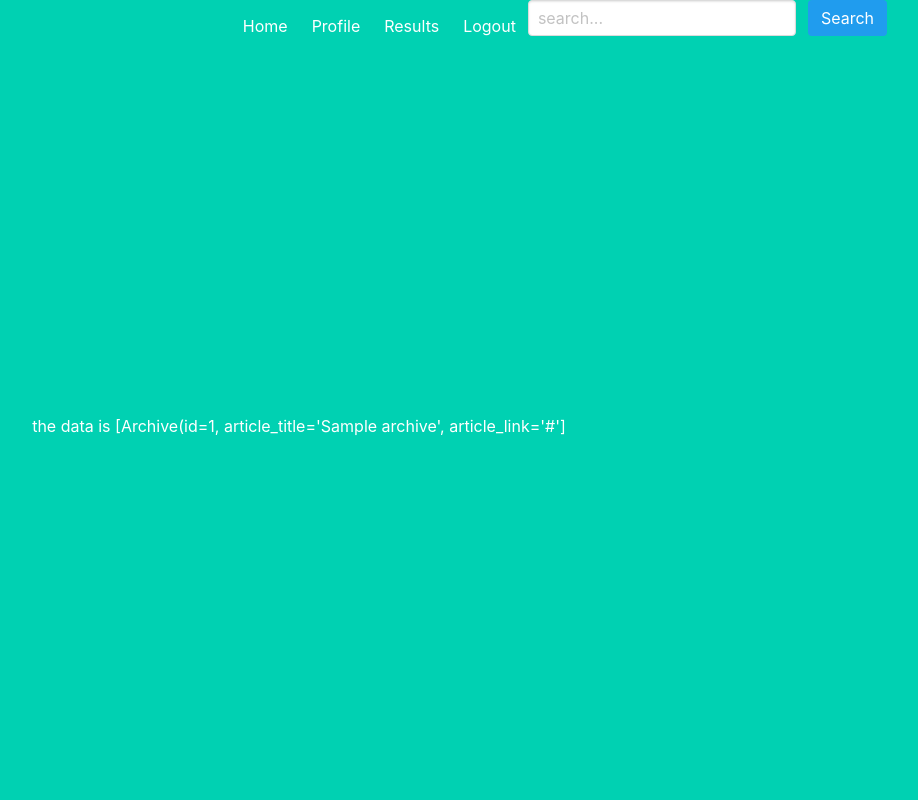
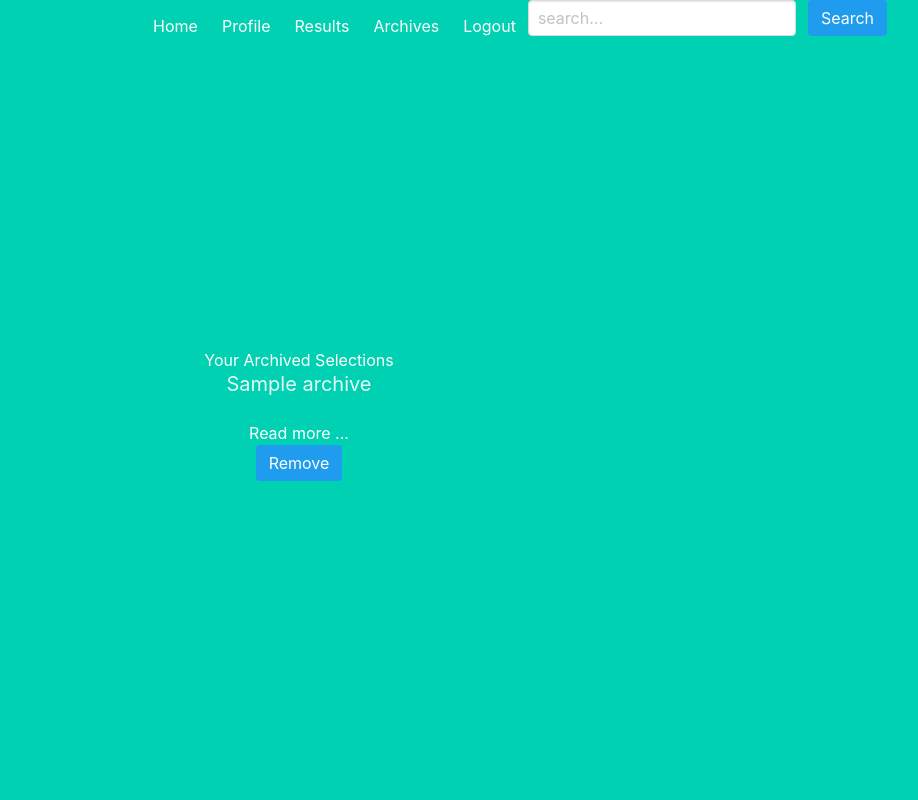
Before and after one commit to astudillome/News-Aggregator, a Flask app: page /archives in a window 1280 px wide. Shown: the whole page, without its empty margins (341-1259 px from the left). Run offline with Flask 2, Linux system fonts and the light colour scheme; a user stored in the database is signed in; tables that the repository leaves empty hold one stand-in row (values such as "Sample post").

Commit message:
renders archived data on archives page

```diff
--- a/project/api.py
+++ b/project/api.py
@@ -87,9 +87,23 @@ def archive():
 
   return redirect(url_for('results'))
 
+# @app.route('/archives')
+# def archives():
+#   return render_template('archives.html')
+
 @app.route('/archives', methods=['GET'])
-def get_user_archives():
+def archives():
   id = current_user.id
   data = Archive.query.filter_by(user_id=id).all()
 
   return render_template('archives.html', data=data)
+
+@app.route('/remove', methods=['GET', 'POST'])
+def remove():
+  id = request.args.get('id', None)
+  print(id)
+  record = Archive.query(id)
+
+  record.delete()
+
+  return redirect(url_for('archives'))
--- a/project/templates/archives.html
+++ b/project/templates/archives.html
@@ -1,4 +1,17 @@
 {% extends "base.html" %}
 {% block content %}
-<p>the data is {{data}}</p>
+<h1>Your Archived Selections</h1>
+
+{% for archive in data %}
+{% set id = archive.id %}
+
+<h2 class="subtitle">{{archive.article_title}}</h2>
+<p><a href="{{archive.article_link}}" target="_blank">Read more ...</a></p>
+
+<form action="{{ url_for('remove', id=id) }}" method="post">
+     <input type="submit" class="button is-info" value="Remove"
+     name="remove">
+</form>
+<br>
+{% endfor %}
 {% endblock %}
--- a/project/templates/base.html
+++ b/project/templates/base.html
@@ -22,11 +22,16 @@
                 <a href="{{ url_for('profile') }}" class="navbar-item">
                   Profile
                 </a>
+
                 <a href="{{ url_for('results') }}" class="navbar-item"> Results </a>
                 {% if current_user.is_authenticated %}
+                <a href="{{ url_for('archives') }}" class="navbar-item">
+                  Archives
+                </a>
                 <a href="{{ url_for('logout') }}" class="navbar-item">
                   Logout
                 </a>
+
                 {% else %}
                 <a href="{{ url_for('login') }}" class="navbar-item"> Login </a>
                 <a href="{{ url_for('signup') }}" class="navbar-item">
--- a/project/templates/results.html
+++ b/project/templates/results.html
@@ -2,8 +2,8 @@
 {% block content %}
 <h1 class="title">The New York Times Results</h1>
 {% for doc in nyt_data.response.docs %}
-{% set nytitle = doc.headline.main%}
-{% set nyurl = doc.web_url%}
+{% set nytitle = doc.headline.main %}
+{% set nyurl = doc.web_url %}
 <div>
 <h2 class="subtitle">{{nytitle}}</h2>
 <p><a href="{{nyurl}}" target="_blank" >Read more ...</a></p>
```
